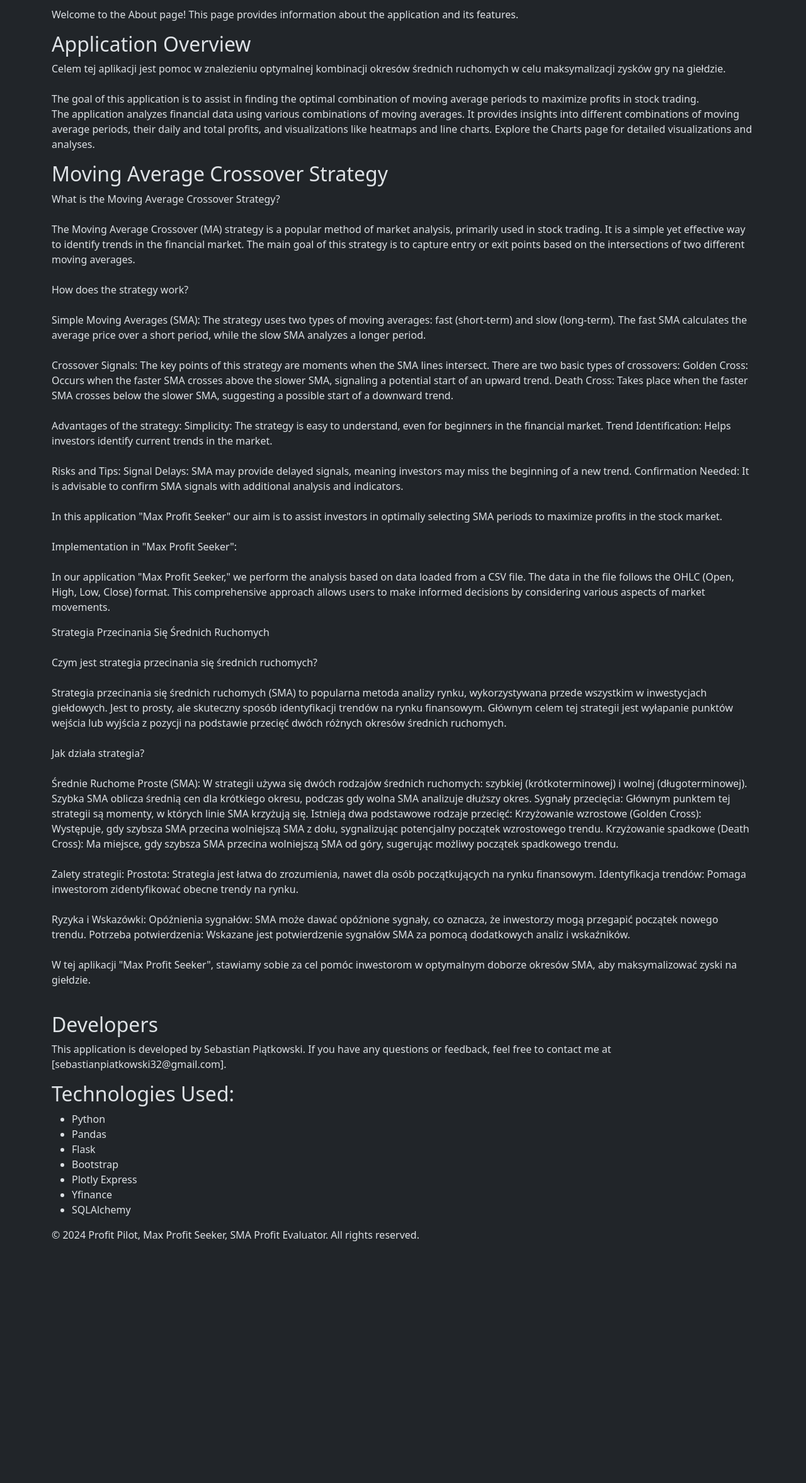
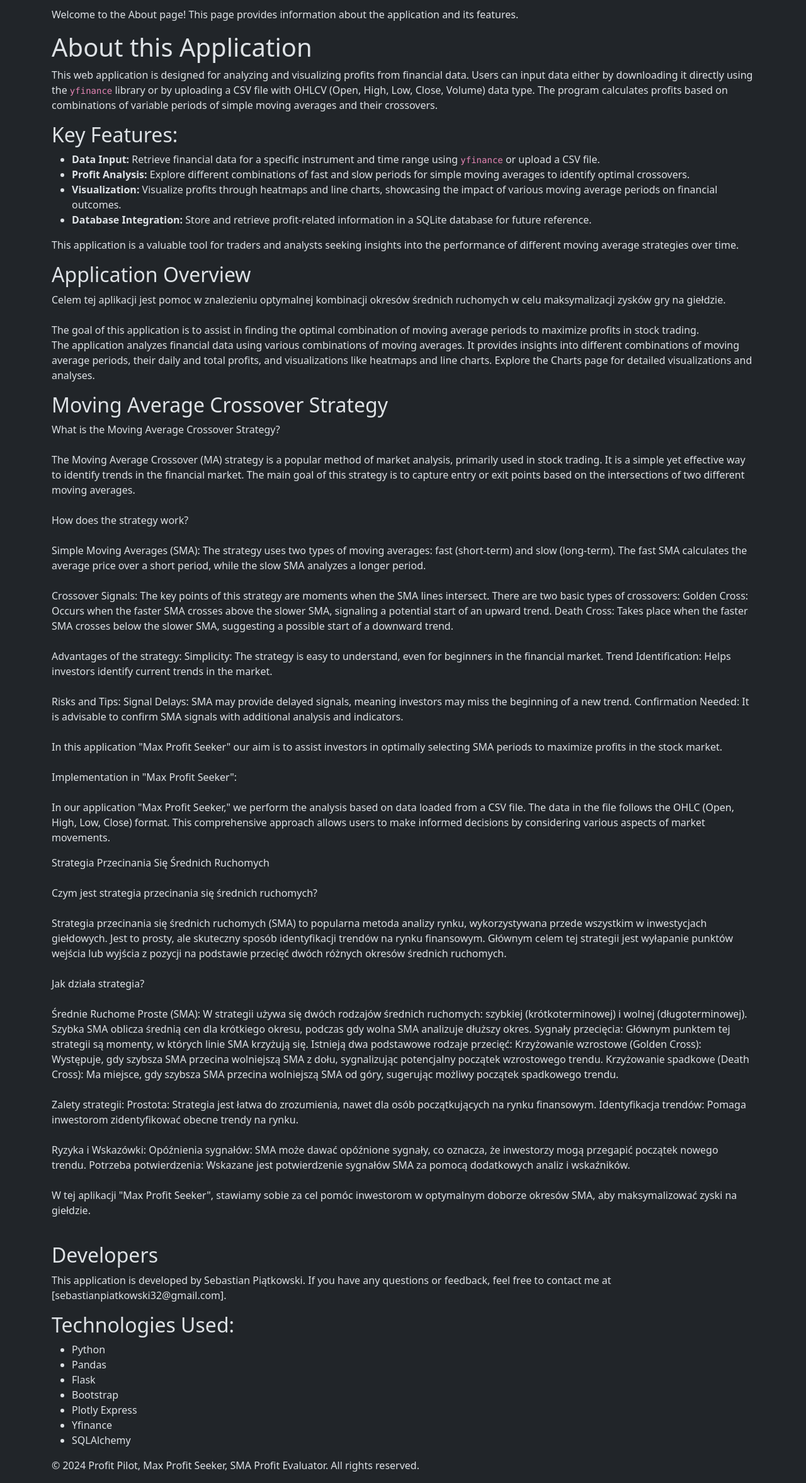
Before and after one commit to sebastianpiatkowski3/Projekt_koncowy, a Flask app: page /about in a window 1280 px wide. Shown: the part 85-2440 px from the top of the page at 63% size. Before the commit the page ends 2056 px from the top, so only its background shows below. Run offline with Flask 3, Linux system fonts and the light colour scheme; some libraries are stand-ins or nearby versions.

Commit message:
Po refaktoryzacji przez Black. Działa.

```diff
--- a/app.py
+++ b/app.py
@@ -1,3 +1,7 @@
+"""
+Web application for analyzing financial data and visualizing moving average strategies.
+"""
+
 from flask import Flask, render_template, request, g, session, flash
 from flask_session import Session
 import plotly.express as px
@@ -28,6 +32,10 @@ data = None
 
 
 class Profits(db.Model):
+    """
+    Database model for storing profit-related information.
+    """
+
     id = db.Column(db.Integer, primary_key=True)
     file = db.Column(db.String)
     instrument = db.Column(db.String)
@@ -62,6 +70,23 @@ def save_data(
     start_date,
     end_date,
 ):
+    """
+    Save profit-related data to the database.
+
+    Args:
+    file (str): Name of the file.
+    instrument (str): Instrument name.
+    sma_slow (int): Slow Simple Moving Average period.
+    sma_fast (int): Fast Simple Moving Average period.
+    daily_profit (float): Daily profit value.
+    total_profit (float): Total profit value.
+    crossover_sum (int): Number of crossovers.
+    start_date (datetime): Start date of the data.
+    end_date (datetime): End date of the data.
+
+    Returns:
+    int: ID of the saved record, or None if an error occurs.
+    """
     try:
         new_profit = Profits(
             file=file,
@@ -83,6 +108,15 @@ def save_data(
 
 
 def check_csv(df):
+    """
+    Check if the input CSV DataFrame meets certain criteria.
+
+    Args:
+    df (pd.DataFrame): Input DataFrame containing financial data.
+
+    Returns:
+    bool: True if the data meets the criteria, False otherwise.
+    """
     error_text = []
 
     # Sprawdź liczbę kolumn
@@ -121,7 +155,15 @@ def check_csv(df):
 
 
 def read_data(file):
-    # check_csv_result = False
+    """
+    Read financial data from a CSV file and perform data validation.
+
+    Args:
+    file (FileStorage): File object containing financial data in CSV format.
+
+    Returns:
+    pd.DataFrame or None: Processed DataFrame if successful, None if an error occurs.
+    """
     try:
         # Lista z nazwami kolumn
         nazwy_kolumn = ["Date", "time", "Open", "High", "Low", "Close", "Volume"]
@@ -324,6 +366,18 @@ def index():
             instrument = request.form.get("ticker")
             timeframe = request.form.get("timeframe")
             # Pobierz dane z yfinance
+            """
+                Download financial data using the yfinance library.
+
+                Args:
+                instrument (str): Symbol representing the financial instrument.
+                start_date (str): Start date for data retrieval (YYYY-MM-DD format).
+                end_date (str): End date for data retrieval (YYYY-MM-DD format).
+                interval (str): Time interval for data (e.g., "1d" for daily).
+
+                Returns:
+                pd.DataFrame or None: DataFrame containing financial data if successful, None if an error occurs.
+                """
             data = yf.download(
                 instrument, start=start_date, end=end_date, interval=timeframe
             )
@@ -380,6 +434,13 @@ def index():
 @app.route("/charts")
 # @cache.cached(timeout=180)  # Cache na 60 sekund
 def charts():
+    """
+    Handle requests to the charts page for visualizing profits from
+    combinations of various periods of simple moving averages and their crossovers.
+
+    Returns:
+    render_template: Rendered HTML template with charts and analysis results.
+    """
     outcome = session["outcome"]
     if outcome is not None:
         results_df = pd.DataFrame(outcome[0])
@@ -554,6 +615,12 @@ def charts():
 
 @app.route("/profits")
 def profits():
+    """
+    Retrieve and display profit-related information stored in the database.
+
+    Returns:
+    render_template: Rendered HTML template displaying profit-related information.
+    """
     get_profits = Profits.query.order_by(Profits.daily_profit.desc()).all()
     return render_template("profits.html", profits=get_profits)
 
--- a/templates/about.html
+++ b/templates/about.html
@@ -8,6 +8,28 @@
         <p>
             Welcome to the About page! This page provides information about the application and its features.
         </p>
+            <h1>About this Application</h1>
+    <p>
+        This web application is designed for analyzing and visualizing profits from financial data.
+        Users can input data either by downloading it directly using the <code>yfinance</code> library
+        or by uploading a CSV file with OHLCV (Open, High, Low, Close, Volume) data type. The program calculates profits based on combinations of variable
+        periods of simple moving averages and their crossovers.
+    </p>
+    <h2>Key Features:</h2>
+    <ul>
+        <li><strong>Data Input:</strong> Retrieve financial data for a specific instrument and time range
+            using <code>yfinance</code> or upload a CSV file.</li>
+        <li><strong>Profit Analysis:</strong> Explore different combinations of fast and slow periods for simple
+            moving averages to identify optimal crossovers.</li>
+        <li><strong>Visualization:</strong> Visualize profits through heatmaps and line charts, showcasing
+            the impact of various moving average periods on financial outcomes.</li>
+        <li><strong>Database Integration:</strong> Store and retrieve profit-related information in a
+            SQLite database for future reference.</li>
+    </ul>
+    <p>
+        This application is a valuable tool for traders and analysts seeking insights into the
+        performance of different moving average strategies over time.
+    </p>
     </section>
 
     <section>
@@ -22,6 +44,8 @@
             and visualizations like heatmaps and line charts. Explore the Charts page for detailed visualizations and analyses.
         </p>
     </section>
+
+
 
     <section>
         <h2>Moving Average Crossover Strategy</h2>
```
